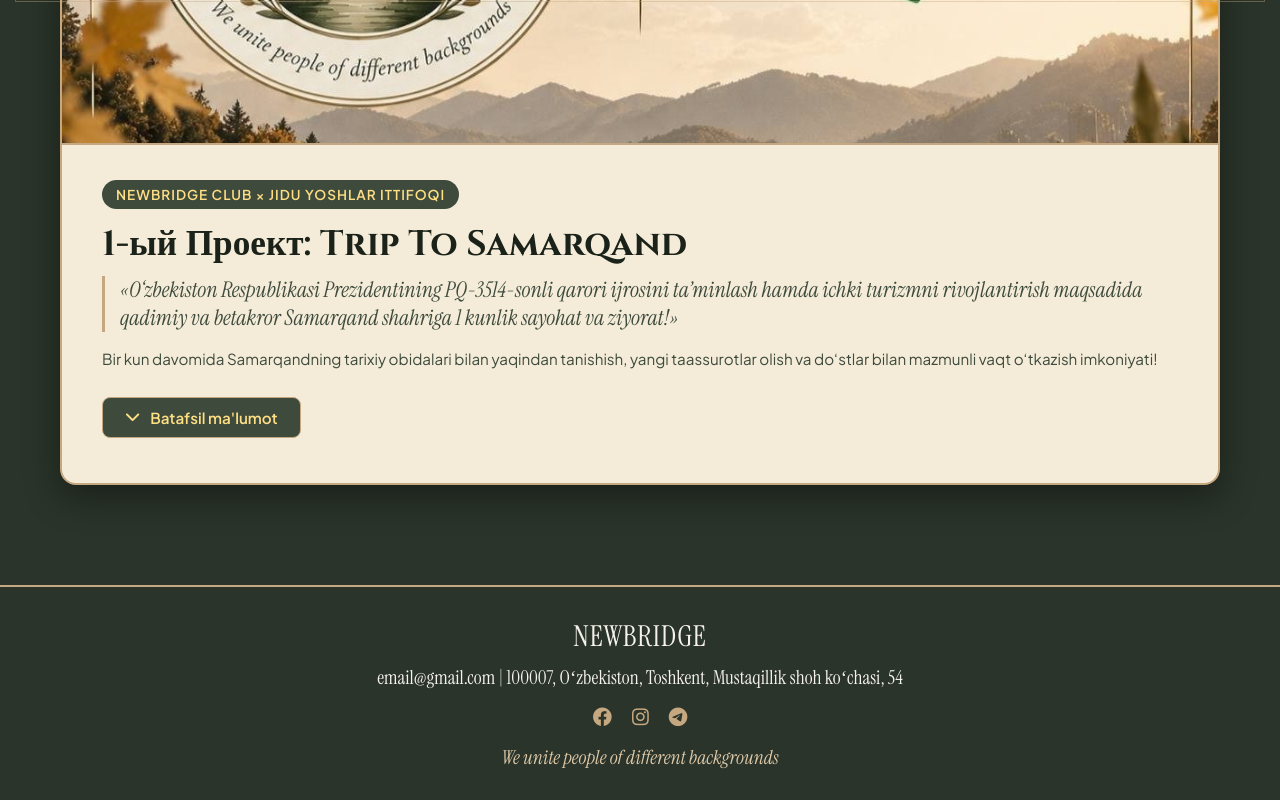
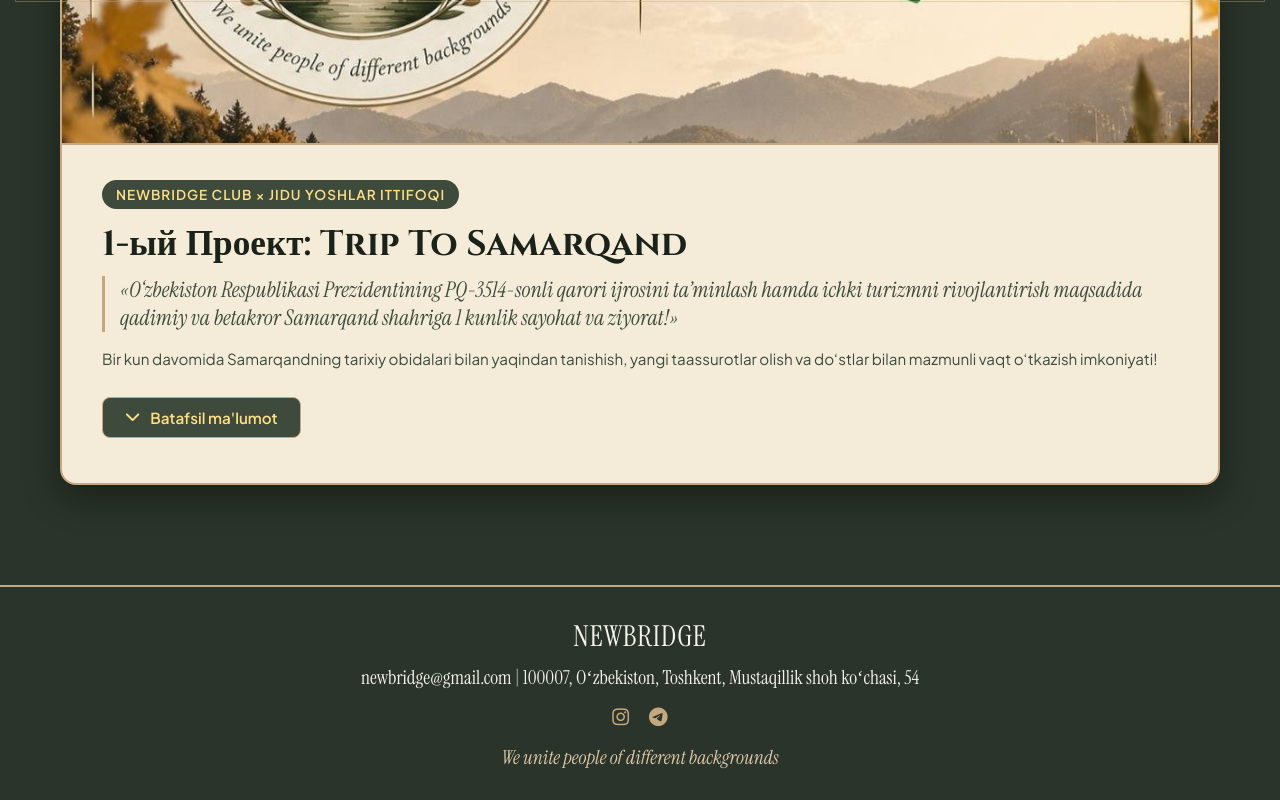
Before and after one commit to Hearto0rg/NBC-collaboration, a plain HTML site: page index.html in a window 1280 px wide. Shown: the part 783-1583 px from the top of the page. Drawn offline with Linux system fonts and the light colour scheme; a web font is replaced by a local one.

Commit message:
Update index.html

```diff
--- a/index.html
+++ b/index.html
@@ -588,10 +588,9 @@
     <!-- Футер страницы -->
     <footer>
         <div class="logo-text" style="margin-bottom: 10px;">NEWBRIDGE</div>
-        <p>email@gmail.com | 100007, Oʻzbekiston, Toshkent, Mustaqillik shoh koʻchasi, 54</p>
+        <p>newbridge@gmail.com | 100007, Oʻzbekiston, Toshkent, Mustaqillik shoh koʻchasi, 54</p>
         <div class="footer-socials">
-            <a href="#"><i class="fab fa-facebook"></i></a>
-            <a href="#"><i class="fab fa-instagram"></i></a>
+            <a href="https://instagram.com/newbridge.community?cplk=b3Bjcm1pZjA3eHky"><i class="fab fa-instagram"></i></a>
             <a href="https://t.me/NewBridge_Official" target="_blank"><i class="fab fa-telegram"></i></a>
         </div>
         <p class="footer-motto">We unite people of different backgrounds</p>
```
